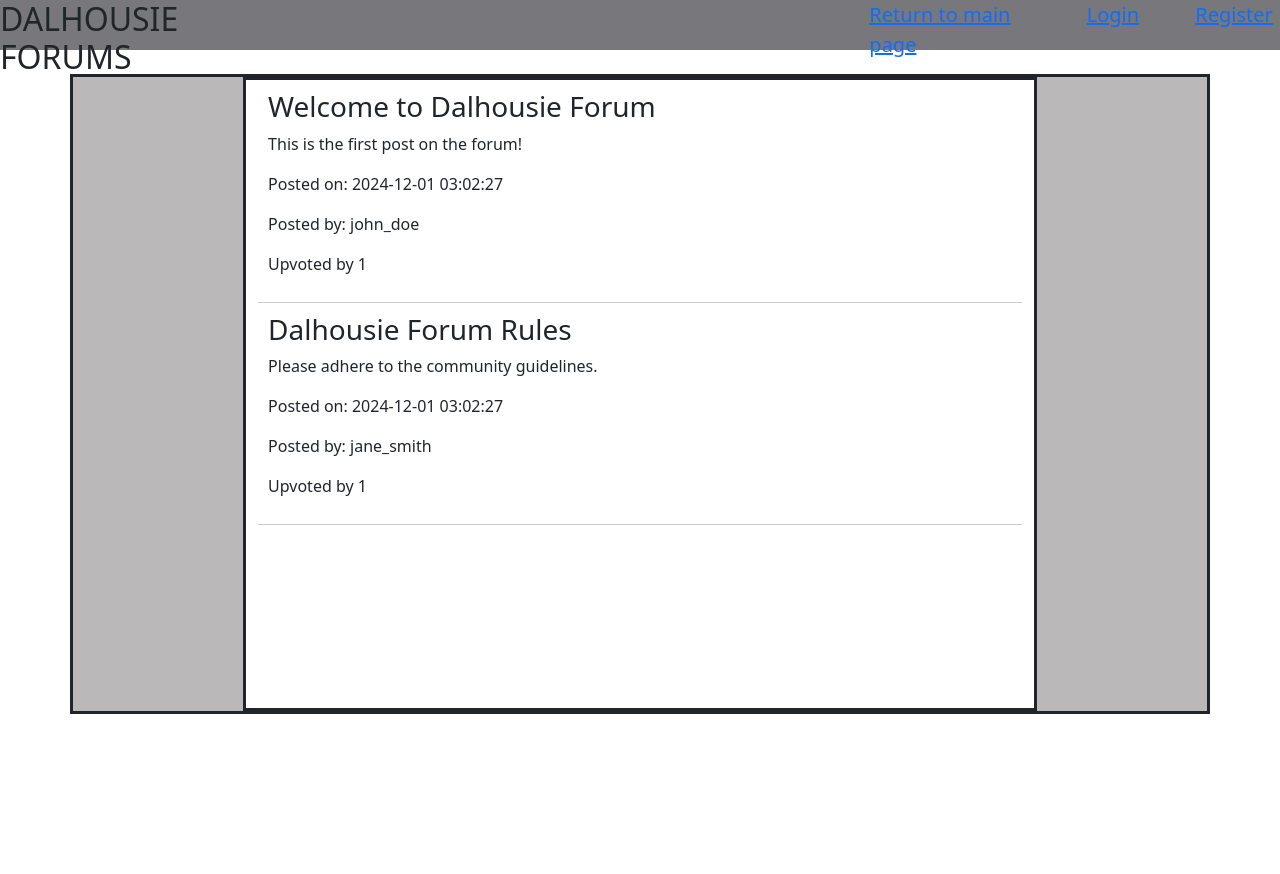
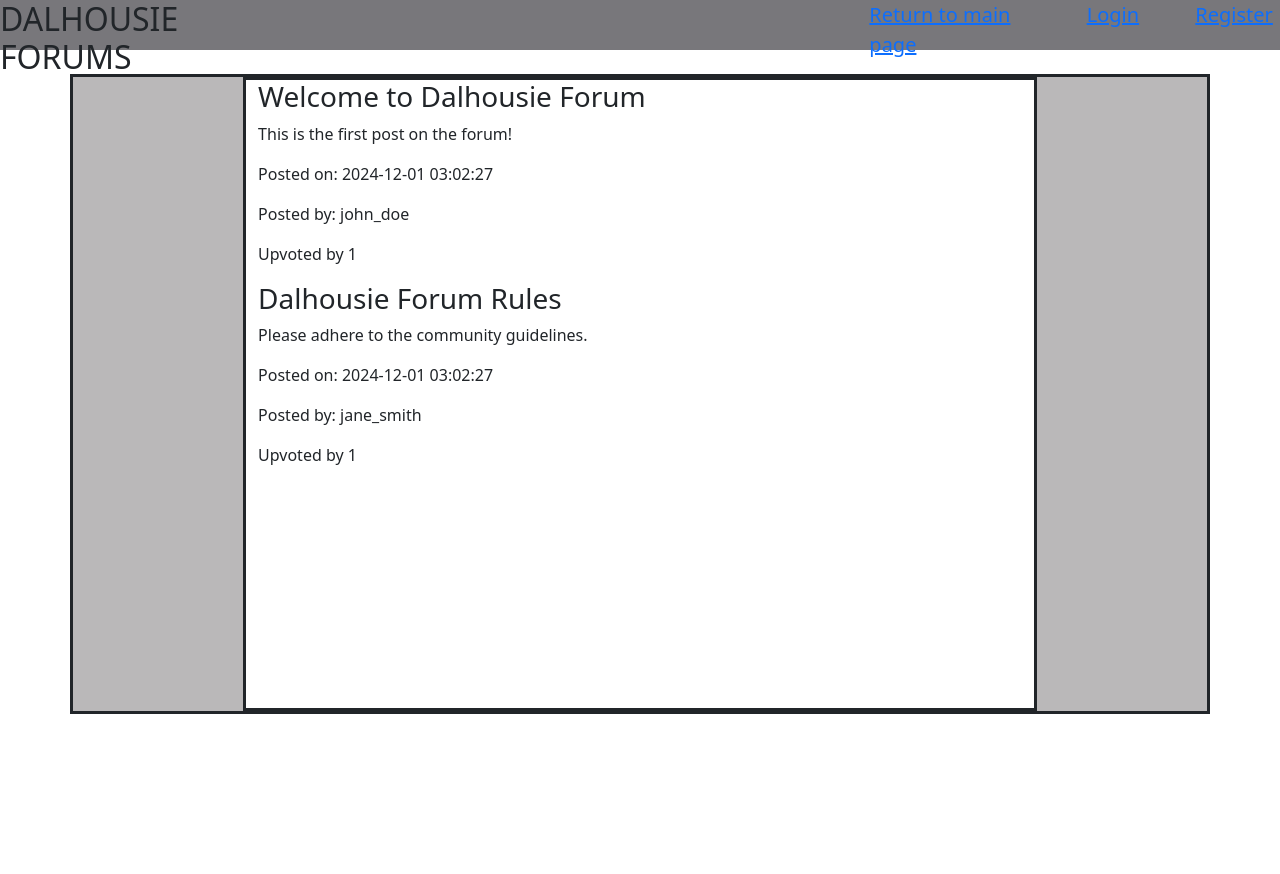
Before and after one commit to Jwahn1/Intro-to-Server-Side-Scripting, a PHP site: page / in a window 1280 px wide. Run offline with PHP 8.4, Linux system fonts and the light colour scheme; data comes from the database, SQL or seed files in the repository.

Commit message:
removed comments

```diff
--- a/a4/index.php
+++ b/a4/index.php
@@ -17,20 +17,18 @@
         </div>
     </div>
 
-<!-- we need to remove this script and rewrite it as our own, we need to understand how it works the way it works-->
+
     <script>
         async function fetchUserPosts(){
             try{
+
                 const asyncReponse = await fetch("includes/fetch_posts.php");
                 const data = await asyncReponse.json();
 
-                //now that we have the data we then append it to the the posts feed so the users can see it
                 const postFeed = document.getElementById("posts-feed");
                 for (let i = 0; i < data.length ; i++){
                     const post = data[i];
                     const postElement = document.createElement('div');
-                    postElement.style.borderBottom = '1px solid #ccc';
-                    postElement.style.padding = '10px';
                     postElement.innerHTML = `
                         <h3>${post.post_title}</h3>
                         <p>${post.post_content}</p>
@@ -41,10 +39,10 @@
                     postFeed.appendChild(postElement);
                 }
             }catch (error) {
-                console.error("Error:", error);
+                console.error("error", error);
             }
         }
-        // Call the function after page load
+
         window.onload = fetchUserPosts;
    </script>
 </body>
```
